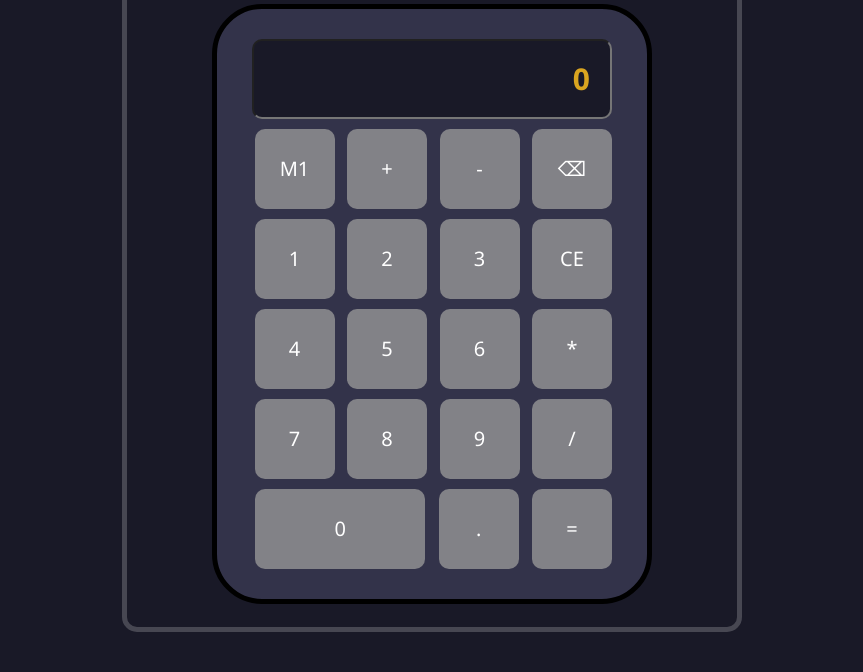
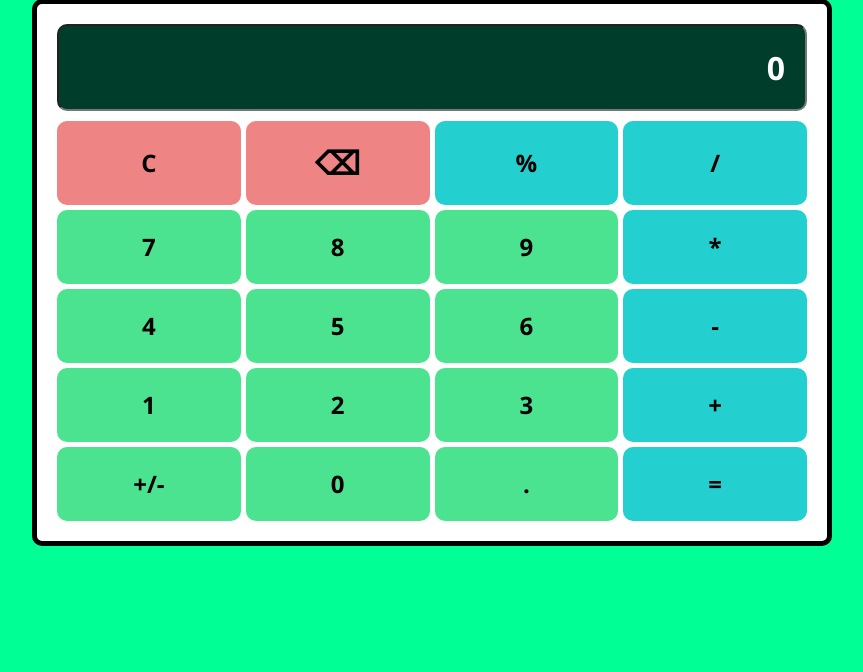
Before and after one commit to javgiu/calculator, a plain HTML site: page index.html in a window 1280 px wide. Shown: the part 128-800 px from the top of the page, without its empty margins (208-1071 px from the left). Drawn offline with Linux system fonts and the light colour scheme.

Commit message:
Add features: percentage, sign change and period.
Bugs to fix:
1- Numbers overflow display
2- Round numbers
3- Clear display after every calculation
3- Keyboard support

```diff
--- a/index.html
+++ b/index.html
@@ -8,41 +8,33 @@
 </head>
 <body>
 
-    <div class="container">
-        <h1>Smart Calculator</h1>
-        <div class="calculator">
-            <div class="display">
-                <input type="text" id="display" value="0">
-            </div>
-            <div class="buttons-panel">
-                <div class="left-panel">
-                    <div class="up">
-                        <button id="memory">M1</button>
-                        <button class="operator-button" id="sum">+</button>
-                        <button class="operator-button" id="substract">-</button>
-                        <button class="number-button" id="one">1</button>
-                        <button class="number-button" id="two">2</button>
-                        <button class="number-button" id="three">3</button>
-                        <button class="number-button" id="four">4</button>
-                        <button class="number-button" id="five">5</button>
-                        <button class="number-button" id="six">6</button>
-                        <button class="number-button" id="seven">7</button>
-                        <button class="number-button" id="eight">8</button>
-                        <button class="number-button" id="nine">9</button>
-                    </div>
-                    <div class="down">
-                        <button class="number-button" id="zero">0</button>
-                        <button class="number-button" id="period">.</button>
-                    </div>
-                </div>
-                <div class="rigth-panel">
-                    <button id="erase">⌫</button>
-                    <button id="clear">CE</button>
-                    <button class="operator-button" id="multiply">*</button>
-                    <button class="operator-button" id="division">/</button>
-                    <button id="calculate">=</button>
-                </div>
-            </div>
+    <div class="calculator">
+
+        <input type="text" id="display" value="0">
+
+        <!-- <textarea name="" id="text">0</textarea> -->
+
+        <div class="buttons-panel">
+            <button class="red" id="clear">C</button>
+            <button class="red" id="erase">⌫</button>
+            <button class="operator-button blue" id="porcentage">%</button>
+            <button class="operator-button blue" id="division">/</button>
+            <button class="number-button">7</button>
+            <button class="number-button">8</button>
+            <button class="number-button">9</button>
+            <button class="operator-button blue" id="multiply">*</button>
+            <button class="number-button">4</button>
+            <button class="number-button">5</button>
+            <button class="number-button">6</button>
+            <button class="operator-button blue" id="substract">-</button>
+            <button class="number-button">1</button>
+            <button class="number-button">2</button>
+            <button class="number-button">3</button>
+            <button class="operator-button blue" id="sum">+</button>
+            <button id="sign">+/-</button>
+            <button class="number-button" id="zero">0</button>
+            <button id="period">.</button>
+            <button class="blue" id="calculate">=</button>
         </div>
     </div>
 
--- a/main.js
+++ b/main.js
@@ -2,7 +2,7 @@ function sum (a, b) {
     return a + b;
 }
 
-function subtract (a, b) {
+function substract (a, b) {
     return a - b;
 }
 
@@ -15,19 +15,27 @@ function divide (a, b) {
     return a / b;
 }
 
+function percentage (a, b) {
+    if (b === 0) throw new Error("Percentage by 0 is not supported");
+    return (a * b / 100);
+}
+
 let num1 = 8;
 let operator = "";
 let num2 = 0;
-const operators = ["+", "-", "*", "/"];
+const operators = ["+", "-", "*", "/", "%"];
+let cleanDisplay = 0;
 
 function operate (operator, a, b) {
     console.log(`Operating ${num1} ${operator} ${num2}`);
     if (operator === "+") return sum(a, b);
-    if (operator === "-") return subtract(a, b);
+    if (operator === "-") return substract(a, b);
     if (operator === "*") return multiply(a, b);
     if (operator === "/") return divide(a, b);
+    if (operator === "%") return percentage(a, b);
 }
 
+const calculator = document.querySelector(".calculator");
 const buttons = document.querySelectorAll("button");
 const numberButtons = document.querySelectorAll(".number-button");
 const display = document.querySelector("#display");
@@ -36,50 +44,64 @@ const calculateButton = document.querySelector("#calculate");
 const clearButton = document.querySelector("#clear");
 const eraseButton = document.querySelector("#erase");
 const memoryButton = document.querySelector("#memory");
+const periodButton = document.querySelector("#period");
+const signButton = document.querySelector("#sign");
 
 numberButtons.forEach(button => {
-    button.addEventListener("click",(e) => {
-        if(display.value === "0") display.value = e.target.textContent;
-        else display.value += e.target.textContent;
-        if (operator === "") num1 = +(display.value);
+    button.addEventListener("click", (e) => {
+        if (operator === "") {
+            if(display.value === "0") display.value = e.target.textContent;
+            else display.value += e.target.textContent;
+        }
         if (operator !== "") {
-            num2 = +(display.value.split(`${operator}`)[1]);
+            if (!cleanDisplay) {
+                display.value = "";
+                cleanDisplay = 1;
+            }
+            display.value += e.target.textContent;
         }
-    })
-});
-
-eraseButton.addEventListener("click", (e) => {
-    const erasedValue = display.value.split("").pop();
-    display.value = display.value.slice(0, -1);
-    if(erasedValue === operator) operator = "";
+    });
 });
 
 operatorButtons.forEach(button => {
     button.addEventListener("click", (e) => {
         if(operator === "") {
-            display.value += e.target.textContent;
             operator = e.target.textContent;
+            num1 = +(display.value);
+            e.target.setAttribute("id", "active");
+        } else if (operator !== "" && cleanDisplay) {
+            cleanDisplay = 0;
+            num2 = +(display.value);
+            display.value = operate(operator, num1, num2);
+            document.querySelector("#active").removeAttribute("id", "active");
+            operator = e.target.textContent;
+            e.target.setAttribute("id", "active");
+            num1 = +(display.value);
+            num2 = 0;
+        }   else {
+            document.querySelector("#active").removeAttribute("id", "active");
+            operator = e.target.textContent;
+            e.target.setAttribute("id", "active");
         }
-        else if (operator !== "" && !operators.includes(display.value.slice(-1))) {
-            num1 = operate(operator, num1, num2);
-            num2 = 0;
-            display.value = num1 + e.target.textContent;
-            operator = e.target.textContent;
-        }
-        else {
-            display.value = display.value.slice(0, -1) + e.target.textContent;
-            operator = e.target.textContent;
-        }
+    });
+});
 
-    })
+periodButton.addEventListener("click", (e) => {
+    if (operator !== "" && !cleanDisplay) return;
+    if(display.value === "") display.value = "0" + periodButton.textContent;
+    if(display.value.includes(periodButton.textContent)) return;
+    display.value += periodButton.textContent;
 });
 
 calculateButton.addEventListener("click", (e) => {
     if(operator === "") return;
+    num2 = +(display.value);
     display.value = operate(operator, num1, num2);
     operator = "";
     num1 = +(display.value);
     num2 = 0;
+    cleanDisplay = 0;
+    document.querySelector("#active").removeAttribute("id", "active");
 });
 
 clearButton.addEventListener("click", (e) => {
@@ -87,8 +109,17 @@ clearButton.addEventListener("click", (e) => {
     num1 = 0;
     num2 = 0;
     operator = "";
+    cleanDisplay = 0;
+    periodButton.disabled = false;
+    if (document.querySelector("#active")) document.querySelector("#active").removeAttribute("id", "active");
+
 });
 
-function calculator() {
+eraseButton.addEventListener("click", (e) => {
+    display.value = display.value.slice(0, -1);
+});
 
-}
+signButton.addEventListener("click", (e) => {
+    if (+(display.value) === 0) return;
+    display.value = (+(display.value) * -1).toString();
+});
--- a/styles.css
+++ b/styles.css
@@ -6,97 +6,98 @@
 }
 
 body {
-    background-color: rgb(25, 25, 39);
+    background-color: rgb(0, 255, 149);
     height: 100vh;
     display: flex;
-    flex-direction: column;
     justify-content: center;
     align-items: center;
 }
 
-.container {
-    border: 5px solid rgba(255, 255, 255, 0.2);
-    border-radius: 15px;
-    display: flex;
-    flex-direction: column;
-    justify-content: center;
-    align-items: center;
-    padding: 20px;
-    width: 620px;
-    height: 720px;
-    flex-shrink: 1;
+button {
+    flex: 1 1 22%;
+    padding: 10px 10px;
+    border: none;
+    border-radius: 10px;
+    cursor: pointer;
+    background-color: rgba(30, 221, 116, 0.8);
+    color: rgb(0, 0, 0);
+    font-size: 1.5rem;
+    font-weight: 900;
+}
+
+button:hover {
+    background-color:rgba(17, 153, 78, 0.9);
+}
+
+button:active {
+    background-color: rgb(11, 100, 51);
+}
+
+.blue {
+    background-color: rgb(36, 207, 207);
+}
+
+.blue:hover {
+    background-color: rgb(30, 170, 170);
+}
+
+.red {
+    background-color: rgb(238, 132, 132);
+}
+
+.red:hover {
+    background-color: rgb(196, 100, 100);
+}
+
+.red:active {
+    background-color: rgb(145, 73, 73)
+}
+
+#erase {
+    font-size: 2rem;
+}
+
+#active {
+    background-color: rgba(255, 0, 0, 0.8);
+    color: rgb(255, 255, 255);
 }
 
 .calculator {
     padding: 20px;
+    margin: 0 10px;
     border: 5px solid black;
-    background-color: rgba(58, 58, 83, 0.8);
-    border-radius: 50px;
+    background-color: rgb(255, 255, 255);
+    border-radius: 10px;
     display: flex;
     flex-direction: column;
     align-items: center;
-    width: 440px;
+    min-width: 400px;
+    width: 800px
 }
 
 #display {
+    flex: 1;
     text-align: right;
-    background-color: rgb(25, 25, 39);
+    background-color: rgb(1, 61, 43);
     padding: 20px;
-    color: goldenrod;
-    font-size: 30px;
+    color: rgb(255, 255, 255);
+    font-size: 2rem;
     font-weight: 800;
     border-radius: 10px;
-    width: 360px;
-    height: 80px;
-    margin-top: 10px;
+    width: 100%;
+}
+
+#text {
+
 }
 
 .buttons-panel {
-
-    padding: 5px;
-    display: flex;
-    width: 380px;
-}
-
-.left-panel {
-    display: flex;
-    flex-direction: column;
-}
-
-.left-panel .up {
+    flex: 1;
+    margin-top: 10px;
     display: flex;
     flex-wrap: wrap;
-    justify-content: space-evenly;
+    min-width: 380px;
+    min-height: 400px;
+    justify-content: space-between;
+    gap: 5px;
 }
-
-.left-panel .down {
-    display: flex;
-    justify-content: space-evenly;
-}
-
-.rigth-panel {
-    display: flex;
-    flex-direction: column;
-
-}
-
-button {
-    padding: 10px 10px;
-    border: none;
-    border-radius: 10px;
-    cursor: pointer;
-    background-color: rgba(150, 150, 150, 0.8);
-    color: white;
-    font-size: 20px;
-    width: 80px;
-    height: 80px;
-    margin: 5px;
-}
-
-button#zero {
-    width: 170px;
-}
-
-h1 {
-    margin-bottom: 20px;
-}
```
